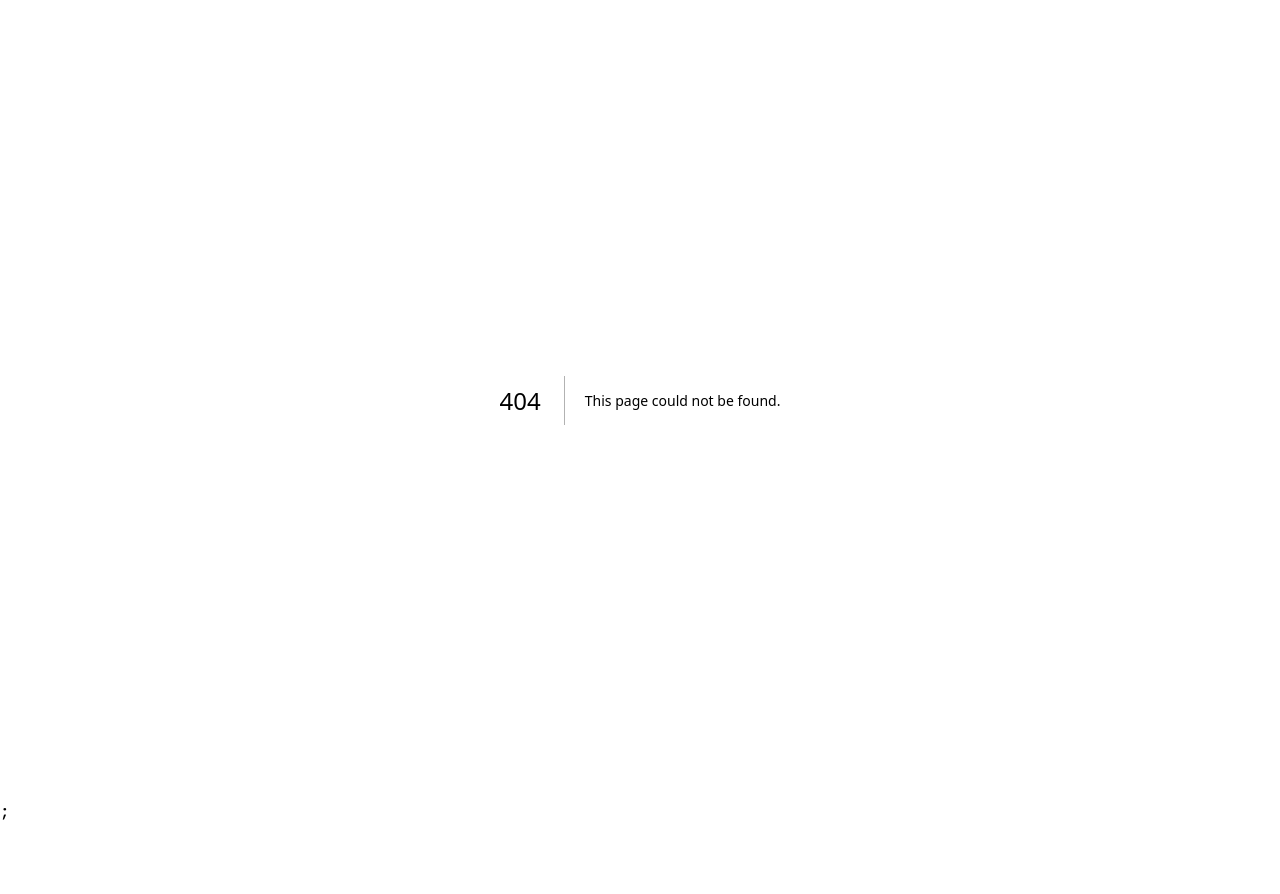
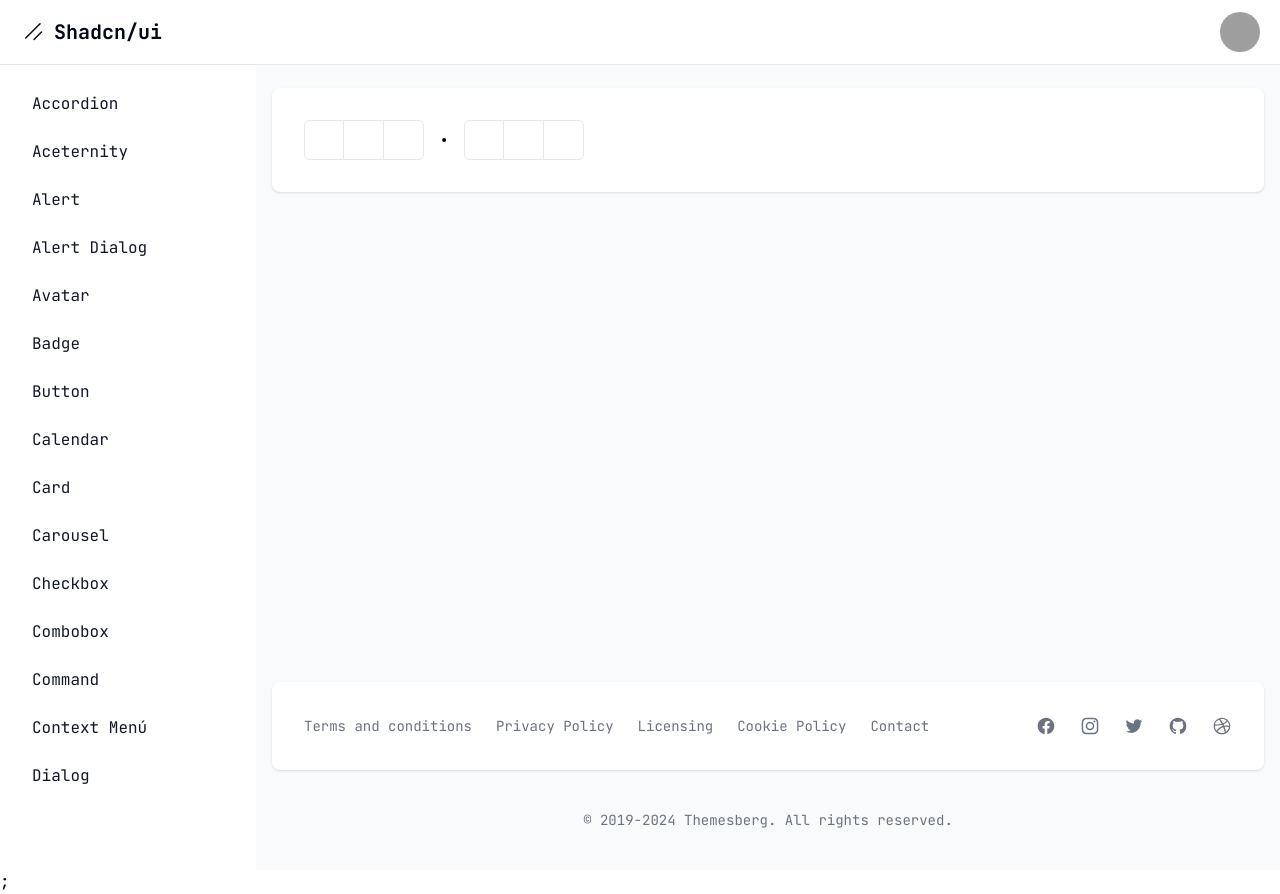
Before and after one commit to JcxMendezz/Learnuishad.cn, a Next.js app: page /dashboard/Input-OTP in a window 1280 px wide. Before the commit this address had no page. Before the commit the page ends 824 px from the top, so only its background shows below. Built offline with nearby package versions, Linux system fonts and the light colour scheme; grey boxes are pictures that could not be loaded.

Commit message:
feat: New Component Input-OTP, Modified Component

```diff
--- a/package.json
+++ b/package.json
@@ -28,6 +28,7 @@
     "embla-carousel-autoplay": "^8.1.8",
     "embla-carousel-react": "^8.1.8",
     "framer-motion": "^11.3.21",
+    "input-otp": "^1.2.4",
     "lucide-react": "^0.379.0",
     "next": "^14.2.3",
     "react": "^18",
--- /dev/null
+++ b/src/app/dashboard/Input-OTP/page.tsx
@@ -0,0 +1,29 @@
+"use client";
+import {
+  InputOTP,
+  InputOTPGroup,
+  InputOTPSeparator,
+  InputOTPSlot,
+} from "@/components/ui/input-otp"
+
+
+export default function InputOTPDemo() {
+  return (
+    <div className="flex w-full" >
+      <InputOTP maxLength={6}>
+      <InputOTPGroup className="  w-500 justify-center items-center">
+        <InputOTPSlot index={0} />
+        <InputOTPSlot index={1} />
+        <InputOTPSlot index={2} />
+      </InputOTPGroup>
+      <InputOTPSeparator />
+      <InputOTPGroup>
+        <InputOTPSlot index={3} />
+        <InputOTPSlot index={4} />
+        <InputOTPSlot index={5} />
+      </InputOTPGroup>
+    </InputOTP>
+    </div>
+
+  )
+}
--- a/src/app/dashboard/MenuBar/page.tsx
+++ b/src/app/dashboard/MenuBar/page.tsx
@@ -23,7 +23,12 @@
         <MenubarMenu>
           <MenubarTrigger>File</MenubarTrigger>
           <MenubarContent>
-            <MenubarItem>
+            <MenubarItem
+            onClick={
+              () => {
+                window.open('https://www.google.com', '_blank');
+              }
+            }>
               New Tab <MenubarShortcut>⌘T</MenubarShortcut>
             </MenubarItem>
             <MenubarItem>
--- a/src/app/dashboard/layout.tsx
+++ b/src/app/dashboard/layout.tsx
@@ -21,6 +21,8 @@
   { name: "Combobox", href: "Combobox" },
   { name: "context menú", href: "context-menu" },
   { name: "MenuBar", href: "MenuBar" },
+  { name: "Input-OTP", href: "Input-OTP" },
+
 ].sort((a, b) => a.name.localeCompare(b.name));
 
 export default function DashboardLayout({
--- /dev/null
+++ b/src/components/ui/input-otp.tsx
@@ -0,0 +1,71 @@
+"use client"
+
+import * as React from "react"
+import { OTPInput, OTPInputContext } from "input-otp"
+import { Dot } from "lucide-react"
+
+import { cn } from "@/lib/utils"
+
+const InputOTP = React.forwardRef<
+  React.ElementRef<typeof OTPInput>,
+  React.ComponentPropsWithoutRef<typeof OTPInput>
+>(({ className, containerClassName, ...props }, ref) => (
+  <OTPInput
+    ref={ref}
+    containerClassName={cn(
+      "flex items-center gap-2 has-[:disabled]:opacity-50",
+      containerClassName
+    )}
+    className={cn("disabled:cursor-not-allowed", className)}
+    {...props}
+  />
+))
+InputOTP.displayName = "InputOTP"
+
+const InputOTPGroup = React.forwardRef<
+  React.ElementRef<"div">,
+  React.ComponentPropsWithoutRef<"div">
+>(({ className, ...props }, ref) => (
+  <div ref={ref} className={cn("flex items-center", className)} {...props} />
+))
+InputOTPGroup.displayName = "InputOTPGroup"
+
+const InputOTPSlot = React.forwardRef<
+  React.ElementRef<"div">,
+  React.ComponentPropsWithoutRef<"div"> & { index: number }
+>(({ index, className, ...props }, ref) => {
+  const inputOTPContext = React.useContext(OTPInputContext)
+  const { char, hasFakeCaret, isActive } = inputOTPContext.slots[index]
+
+  return (
+    <div
+      ref={ref}
+      className={cn(
+        "relative flex h-10 w-10 items-center justify-center border-y border-r border-input text-sm transition-all first:rounded-l-md first:border-l last:rounded-r-md",
+        isActive && "z-10 ring-2 ring-ring ring-offset-background",
+        className
+      )}
+      {...props}
+    >
+      {char}
+      {hasFakeCaret && (
+        <div className="pointer-events-none absolute inset-0 flex items-center justify-center">
+          <div className="h-4 w-px animate-caret-blink bg-foreground duration-1000" />
+        </div>
+      )}
+    </div>
+  )
+})
+InputOTPSlot.displayName = "InputOTPSlot"
+
+const InputOTPSeparator = React.forwardRef<
+  React.ElementRef<"div">,
+  React.ComponentPropsWithoutRef<"div">
+>(({ ...props }, ref) => (
+  <div ref={ref} role="separator" {...props}>
+    <Dot />
+  </div>
+))
+InputOTPSeparator.displayName = "InputOTPSeparator"
+
+export { InputOTP, InputOTPGroup, InputOTPSlot, InputOTPSeparator }
--- a/tailwind.config.ts
+++ b/tailwind.config.ts
@@ -1,12 +1,12 @@
-import type { Config } from "tailwindcss"
+import type { Config } from "tailwindcss";
 
 const config = {
   darkMode: ["class"],
   content: [
-    './pages/**/*.{ts,tsx}',
-    './components/**/*.{ts,tsx}',
-    './app/**/*.{ts,tsx}',
-    './src/**/*.{ts,tsx}',
+    "./pages/**/*.{ts,tsx}",
+    "./components/**/*.{ts,tsx}",
+    "./app/**/*.{ts,tsx}",
+    "./src/**/*.{ts,tsx}",
   ],
   prefix: "",
   theme: {
@@ -19,7 +19,7 @@
     },
     extend: {
       fontFamily: {
-        sans: ['var(--font-sans)'],
+        sans: ["var(--font-sans)"],
       },
       colors: {
         border: "hsl(var(--border))",
@@ -70,14 +70,19 @@
           from: { height: "var(--radix-accordion-content-height)" },
           to: { height: "0" },
         },
+        "caret-blink":{
+          "0%,70%,100%": { opacity: "1" },
+          " 20%,50%": { opacity: "0" },
+        },
       },
       animation: {
         "accordion-down": "accordion-down 0.2s ease-out",
         "accordion-up": "accordion-up 0.2s ease-out",
+        "caret-blink": "caret-blink 1.25s ease-out infinite",
       },
     },
   },
   plugins: [require("tailwindcss-animate")],
-} satisfies Config
+} satisfies Config;
 
-export default config
+export default config;
```
Also changed, not shown: 1 other file (tests, documents, lock files or other folders).
